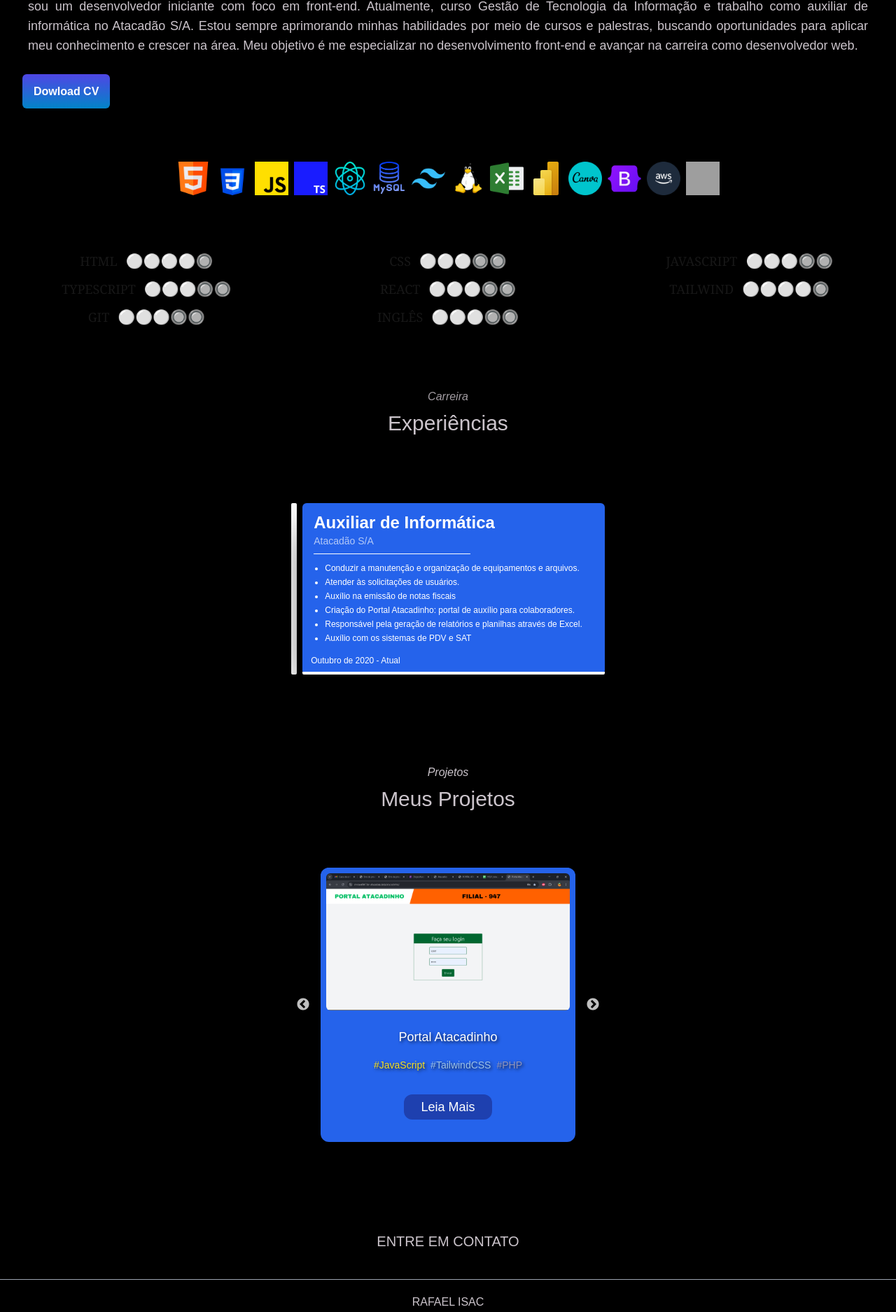
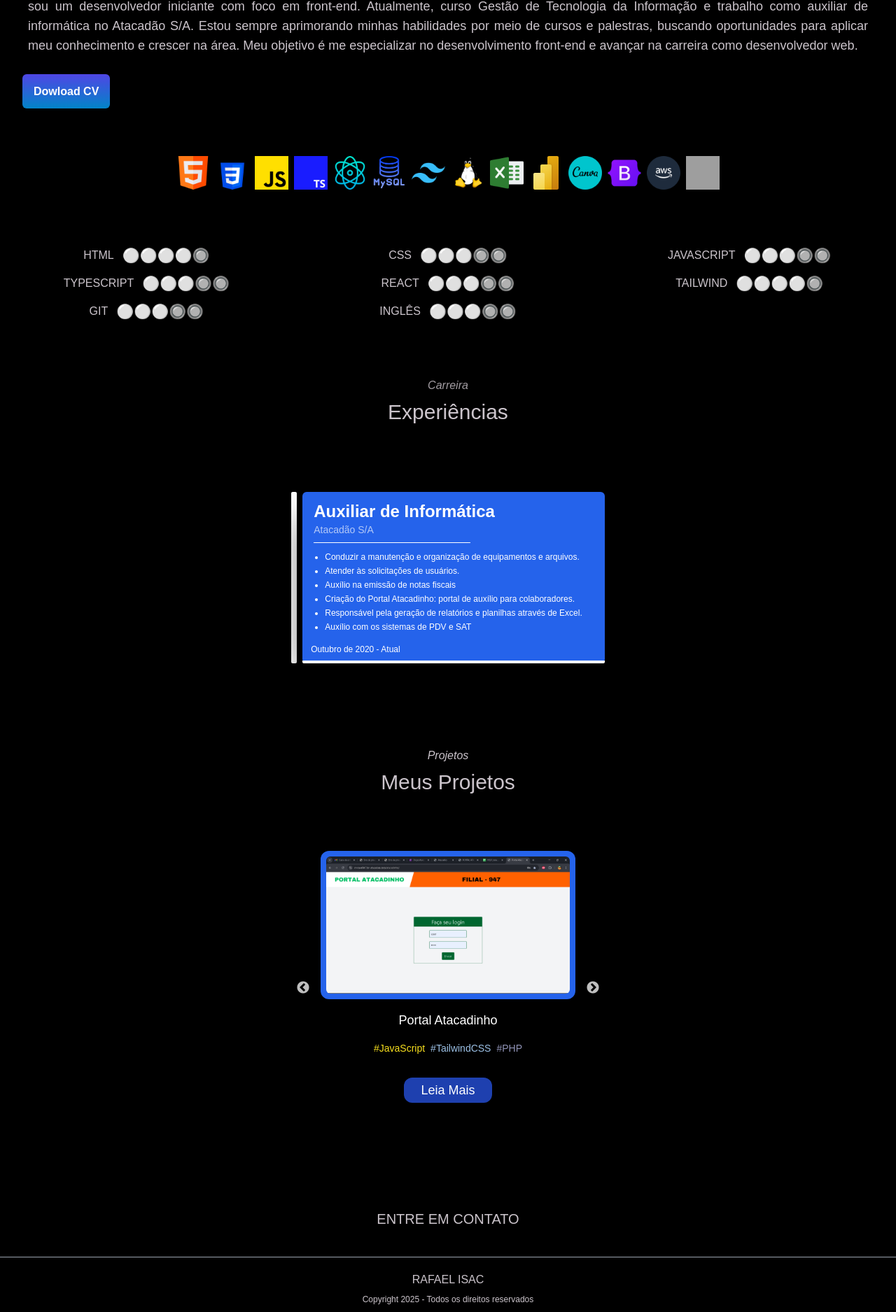
Before and after one commit to rafaelisac23/Meu-Portfolio, a Next.js app: page / in a window 1280 px wide. Shown: the part 673-2548 px from the top of the page at 70% size. Built offline with nearby package versions, Linux system fonts and the light colour scheme; grey boxes are pictures that could not be loaded.

Commit message:
ALteração do menu

```diff
--- a/src/Components/Projects.tsx
+++ b/src/Components/Projects.tsx
@@ -53,7 +53,7 @@ export const Projects = () => {
         <div className="mt-20 min-w-40 max-w-96 ">
           <Slider {...settings}>
             {dataProj.map((item) => (
-              <div className="  text-black rounded-xl bg-blue-600  ">
+              <div className="  text-black rounded-xl">
                 <div className=" rounded-xl bg-blue-600 flex justify-center items-center p-2 ">
                   <img
                     src={item.img}
--- a/src/Components/Rating/Rating.tsx
+++ b/src/Components/Rating/Rating.tsx
@@ -15,7 +15,9 @@ export const Rating = ({ data }: Props) => {
 
   return (
     <div className="flex justify-center items-center text-xl w-72 hover:scale-110">
-      <div className="text-lg font-serif ">{data.nameSkill}</div>
+      <div className="text-base  font-Montserrat text-mintcream">
+        {data.nameSkill}
+      </div>
       <div className="ml-3">{stars}</div>
     </div>
   );
--- a/src/app/page.tsx
+++ b/src/app/page.tsx
@@ -63,14 +63,18 @@ const page = () => {
   return (
     <div className="">
       <nav className="w-full  flex flex-col mb-10 ">
+        <div className="flex flex-col-reverse justify-end items-center">
           {hiddenMenu && <div className="hidden"></div>}
+          {/*Menu hamburguer*/}
+
           {!hiddenMenu && windowWidth < 1024 && (
             <motion.div
-            className="flex-1 flex-wrap flex flex-col border border-black bg-black gap-2 py-2 font-Montserrat"
-            initial={{ opacity: 0, y: -50 }}
-            whileInView={{ opacity: 1, y: 0 }}
-            transition={{ duration: 0.8, ease: "linear" }}
+              className="flex justify-end pr-12 w-full  bg-black gap-2 py-2 font-Montserrat  "
+              initial={{ opacity: 0, scaleY: 0 }} // Começa "fechado" no eixo Y
+              whileInView={{ opacity: 1, scaleY: 1 }} // Expande no eixo Y, como se estivesse "abrindo"
+              transition={{ duration: 0.8, ease: "easeOut" }} // Duração e suavidade da animação
             >
+              <div className="border gap-2 border-blue-600 p-2 rounded-2xl flex flex-col">
                 <button
                   className="text-white uppercase "
                   onClick={() => scrollToSection(aboutRef)}
@@ -102,8 +106,21 @@ const page = () => {
                 >
                   Contato
                 </button>
+              </div>
             </motion.div>
           )}
+
+          <div
+            className="flex justify-end items-center w-full"
+            onClick={handdleHidenMenu}
+          >
+            <button className="mt-2 mr-2 border border-sky-600 w-12 h-12 flex-col items-center justify-center rounded-md lg:hidden">
+              <div className=" border border-sky-600 w-8 mx-2"></div>
+              <div className=" border border-sky-600 w-8 my-2 mx-2"></div>
+              <div className=" border border-sky-600 w-8 mx-2"></div>
+            </button>
+          </div>
+        </div>
 
         {windowWidth >= 1024 && (
           <motion.div
@@ -156,36 +173,25 @@ const page = () => {
             </div>
           </motion.div>
         )}
-
-        <div
-          className="flex justify-end items-center"
-          onClick={handdleHidenMenu}
-        >
-          <button className="mt-2 mr-2 border border-sky-600 w-12 h-12 flex-col items-center justify-center rounded-md lg:hidden">
-            <div className=" border border-sky-600 w-8 mx-2"></div>
-            <div className=" border border-sky-600 w-8 my-2 mx-2"></div>
-            <div className=" border border-sky-600 w-8 mx-2"></div>
-          </button>
-        </div>
       </nav>
 
       <div ref={aboutRef} className="pt-10">
         <AboutMe />
       </div>
 
-      <div ref={hardRef} className="pt-12">
+      <div ref={hardRef} className="pt-10">
         <HardSkils />
       </div>
 
-      <div ref={expeRef} className="pt-12">
+      <div ref={expeRef} className="pt-10">
         <Experience />
       </div>
 
-      <div ref={projRef} className="pt-12">
+      <div ref={projRef} className="pt-10">
         <Projects />
       </div>
 
-      <div ref={contacRef} className="pt-12">
+      <div ref={contacRef} className="pt-10">
         <Contact />
       </div>
     </div>
```
Lines whose indentation alone changed are shown as unchanged.
